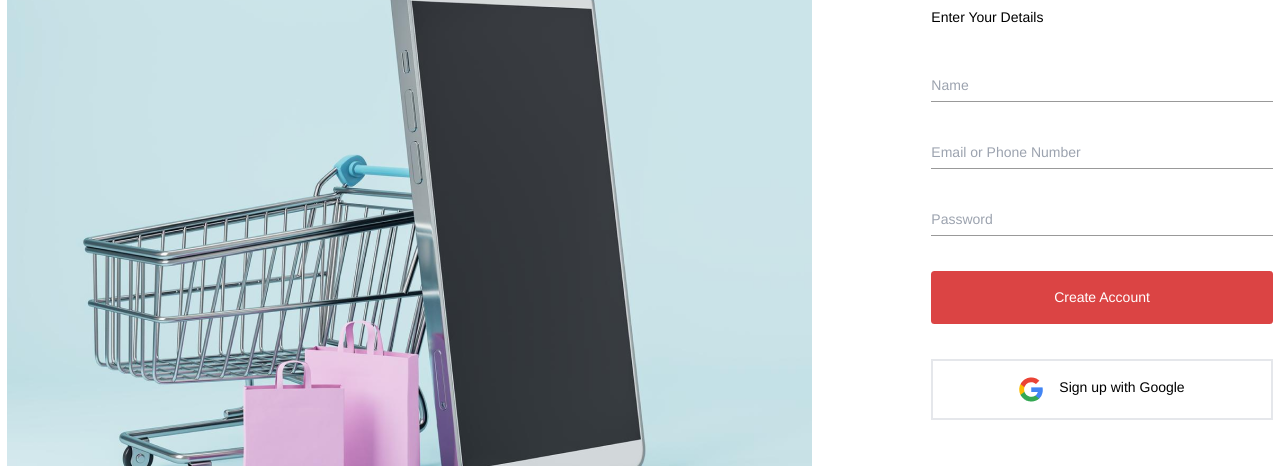
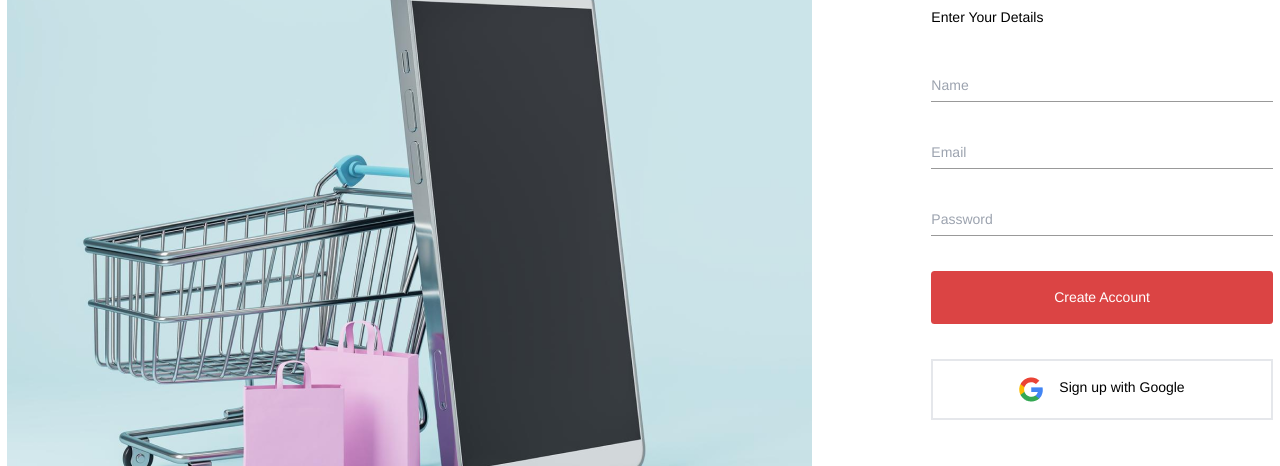
Before and after one commit to Simran-1313/E-Commerce, a React (Create React App) app: page /signup in a window 1280 px wide. Shown: the part 486-952 px from the top of the page. Built offline with nearby package versions, Linux system fonts and the light colour scheme.

Commit message:
server setup complete

```diff
--- a/package.json
+++ b/package.json
@@ -9,6 +9,7 @@
     "@testing-library/react": "^13.4.0",
     "@testing-library/user-event": "^13.5.0",
     "axios": "^1.7.2",
+    "dotenv": "^16.4.5",
     "framer-motion": "^11.3.24",
     "next-auth": "^4.24.7",
     "react": "^18.3.1",
--- a/src/pages/Signup.js
+++ b/src/pages/Signup.js
@@ -1,9 +1,53 @@
 import React from 'react'
 import { Link } from 'react-router-dom'
-import Layout from '../components/Layout'
+
 import login from '../images/Side Image.png'
 import google from '../images/Icon-Google.png'
+import { useState } from 'react'
 const Signup = () => {
+  const [email,setEmail] = useState('');
+  const [name,setName] = useState('')
+  const [password,setPassword] = useState('');
+  const [creatingUser, setCreatingUser] = useState(false)
+  const[userCreated, setUserCreated]=useState(false);
+  const[error, setError] = useState(false);
+
+  // Function to handle the form submission of register page.
+
+  async function handleFormSubmit(e){
+    e.preventDefault();
+    setCreatingUser(true);
+    setError(false);
+    setUserCreated(false);
+
+    const response=  await fetch('https://next-auth-api-six.vercel.app/api/register',{
+        method:'POST',
+        body:JSON.stringify({name,email,password}),
+        headers:{'Content-Type':'application/json'},
+        credentials:'include'
+      });
+
+      if(response.ok){
+
+        setUserCreated(true);
+        setEmail("")
+        setName("")
+        setPassword("")
+
+       }
+      else{
+        setError(true);
+      }
+
+     setCreatingUser(false);
+
+
+
+
+
+
+
+  }
   return (
     <>
       <div className='flex w-full  xl:justify-center mt-[60px] items-center mb-[8.8rem]' >
@@ -11,17 +55,66 @@ const Signup = () => {
         <div className='flex-col flex ml-[8.5rem] gap-y-[3rem] ' >
           <h2 className='flex justify-center font-sans font-medium text-4xl' >Create An account</h2>
           <p className='text-base' >Enter Your Details</p>
-          <form className='flex flex-col  gap-[2.5rem]' >
-            <input type='text' className=' bg-opacity-0 bg-white  h-[32px] border-black/40 border-b-[1px]' placeholder='Name'></input>
-            <input type='text' className='bg-opacity-0 bg-white  h-[32px] border-black/40 border-b-[1px]' placeholder='Email or Phone Number'></input>
-            <input type='password' className='bg-opacity-0 bg-white  h-[32px] border-black/40 border-b-[1px]' placeholder='Password'></input>
-            <button className= '  text-white rounded text-base font-medium bg-[#DB4444] w-full py-[16px] px-[122px]' type='submit'>Create Account</button>
+           {userCreated && (
+        <div className='my-4 text-center' >
+          User created.<br/> Now you can {' '} <Link href={'/steps/login'} className='underline' >Login &raquo;</Link>
+        </div>
+      )}
+      {
+        error && (
+          <div className='my-4 text-center' >
+                An error has occured.<br/>
+                Please try again Later...
+          </div>
+        )
+      }
+          <form onSubmit={handleFormSubmit} className='flex flex-col  gap-[2.5rem]' >
+            <input type='text' value={name} className='signup ' placeholder='Name' onChange={(e)=>setName(e.target.value)} ></input>
+            <input type='email' value={email} className='signup ' placeholder='Email' onChange={(e)=>setEmail(e.target.value)} ></input>
+            <input type='password' value={password} className='signup' placeholder='Password' onChange={(e)=>{setPassword(e.target.value)}}></input>
+            <button  disabled={creatingUser}  className= '  text-white rounded text-base font-medium bg-[#DB4444] w-full py-[16px] px-[122px]' type='submit'>Create Account</button>
             <button className='flex py-[16px] px-[86px] gap-[16px] border-2' ><img src={google}></img> Sign up with Google </button>
           </form>
           <p className='flex justify-center text-gray-500'>Already Have account? <Link to='/login' className='underline
           ' >Log in</Link></p>
         </div>
       </div>
+          {/* <section className='mt-24 h-[70vh]' >
+      <h1 className='text-center text-primary text-4xl mb-4 ' >
+        Register
+      </h1>
+      {userCreated && (
+        <div className='my-4 text-center' >
+          User created.<br/> Now you can {' '} <Link href={'/steps/login'} className='underline' >Login &raquo;</Link>
+        </div>
+      )}
+      {
+        error && (
+          <div className='my-4 text-center' >
+                An error has occured.<br/>
+                Please try again Later...
+          </div>
+        )
+      }
+      <form className='block max-w-xs mx-auto' onSubmit={handleFormSubmit} >
+        <input type='email' placeholder='email' required value={email}
+          disabled={creatingUser}
+        onChange={(e)=>{
+          setEmail(e.target.value);
+
+        }}  />
+        <input  type="password" required placeholder='password' value={password}
+          disabled={creatingUser}
+        onChange={(e)=>{
+          setPassword(e.target.value);
+        }} />
+        <button type='submit' disabled={creatingUser} > Register</button>
+        <div className='text-center my-4 text-gray-500 border-t pt-4 ' >
+            Existing Account?&nbsp; <Link className='underline ' href={'/login'}> Login here&raquo;</Link>
+          </div>
+      </form>
+
+    </section> */}
     </>
   )
 }
--- a/src/setupProxies.js
+++ /dev/null
@@ -1,15 +0,0 @@
-// src/setupProxy.js
-const { createProxyMiddleware } = require('http-proxy-middleware');
-
-module.exports = function(app) {
-  app.use(
-    '/api',
-    createProxyMiddleware({
-      target: 'https://e-commerce-ruddy-iota.vercel.app', // Point to your backend server
-      changeOrigin: true,
-      pathRewrite: {
-        '^/api': '', // Remove `/api` from the beginning of the URL
-      },
-    })
-  );
-};
```
Also changed, not shown: vercel.json (deleted), 2 other files (tests, documents, lock files or other folders).
